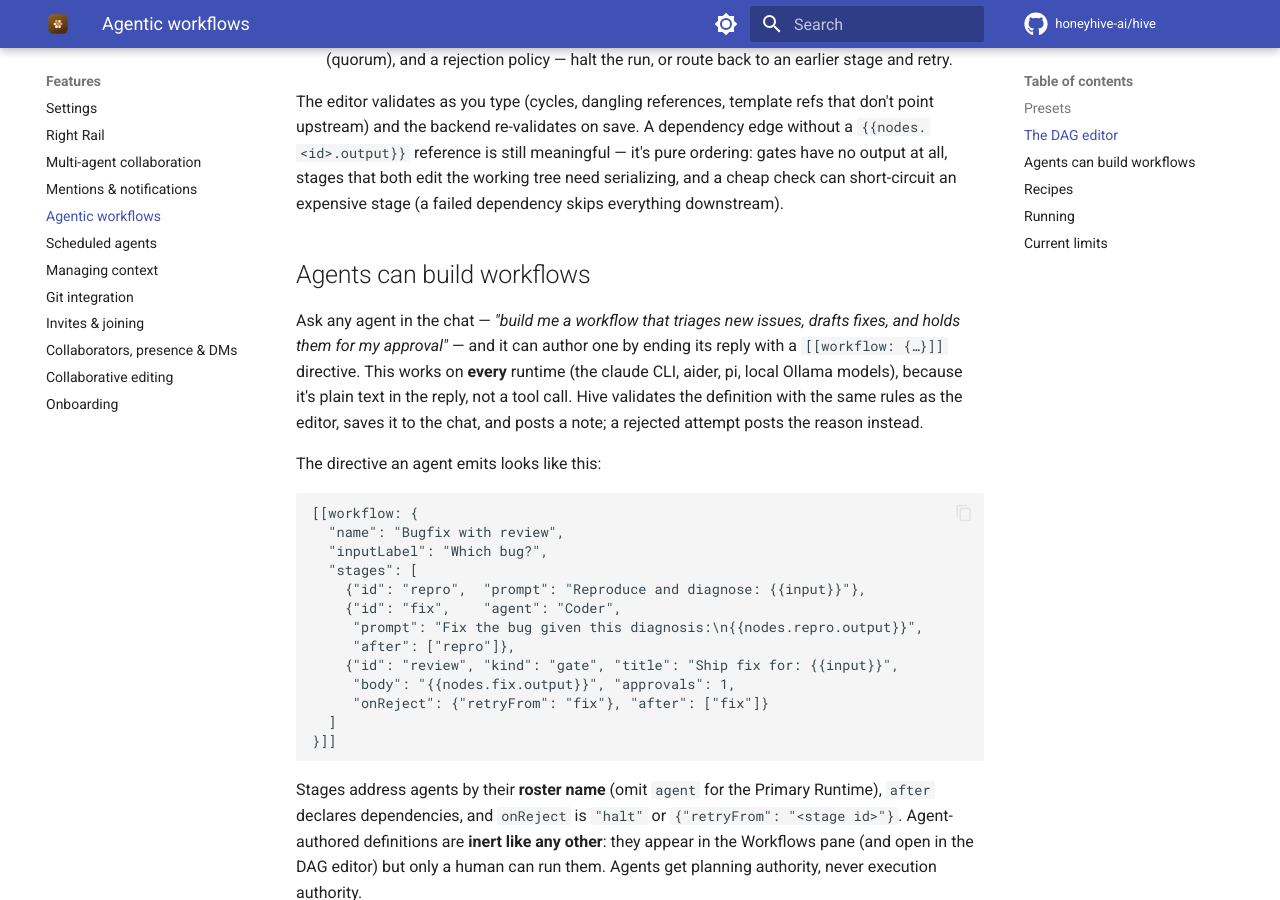
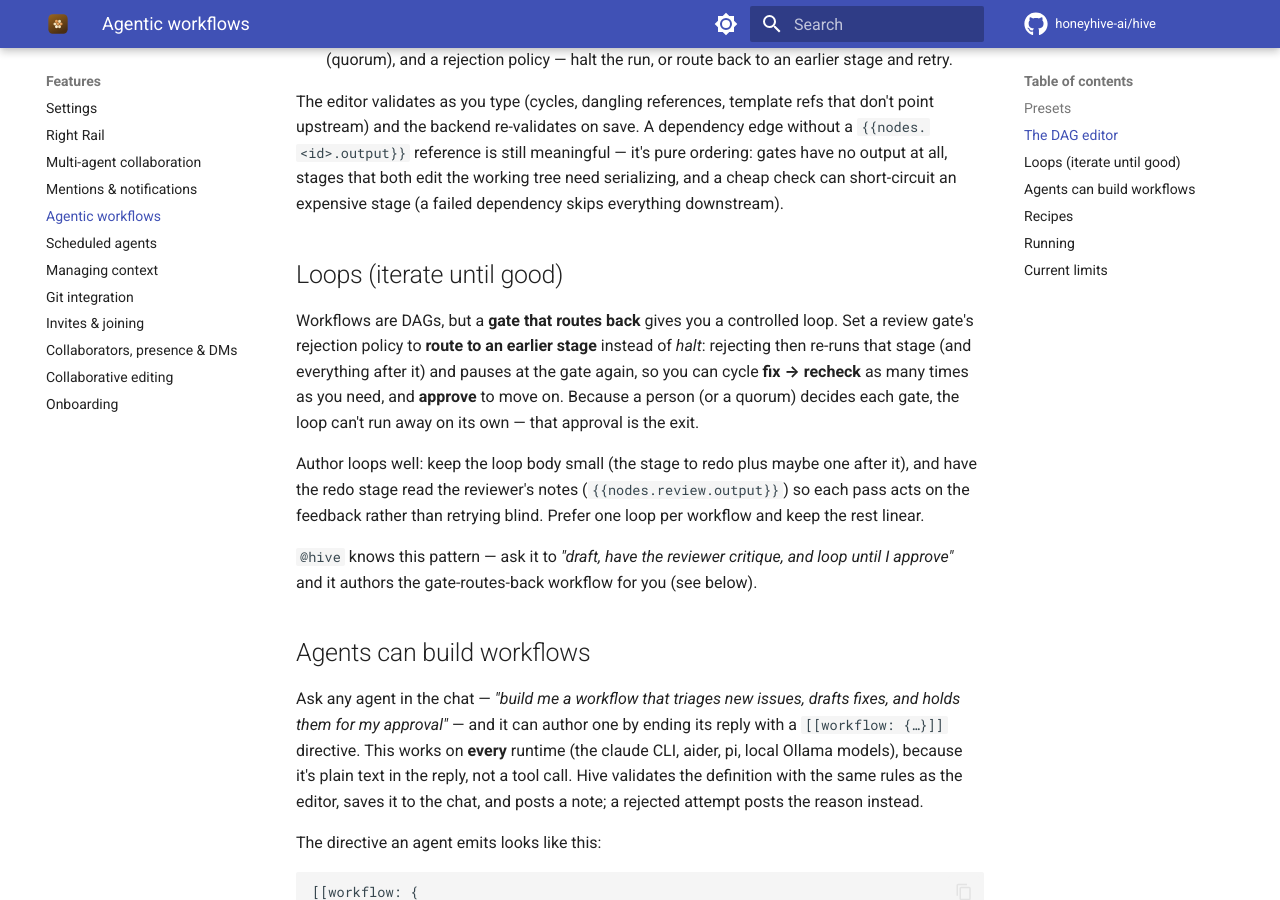
Before and after one commit to honeyhive-ai/hive, an MkDocs documentation site: the page built from docs-site/features/workflows.md, in a window 1280 px wide and 900 px high, scrolled down 1698 px. Built offline with MkDocs 1.6.1 and Material for MkDocs 9.7.7, drawn with Linux system fonts in a browser that asks for light colours; comment, search, counter and statistics services are not loaded.

Commit message:
docs(workflows): a Loops section — gate-routes-back for iterate-until-good
Documents the controlled-loop pattern (a review gate whose reject routes to an
earlier stage → fix/recheck until approved; the human gate is the exit) and that
@hive can author it on request. Matches the expanded workflow_guidance spec.

```diff
--- a/docs-site/features/workflows.md
+++ b/docs-site/features/workflows.md
@@ -59,6 +59,24 @@ meaningful — it's pure ordering: gates have no output at all, stages that
 both edit the working tree need serializing, and a cheap check can
 short-circuit an expensive stage (a failed dependency skips everything
 downstream).
+
+## Loops (iterate until good)
+
+Workflows are DAGs, but a **gate that routes back** gives you a controlled loop.
+Set a review gate's rejection policy to **route to an earlier stage** instead of
+_halt_: rejecting then re-runs that stage (and everything after it) and pauses at
+the gate again, so you can cycle **fix → recheck** as many times as you need, and
+**approve** to move on. Because a person (or a quorum) decides each gate, the loop
+can't run away on its own — that approval is the exit.
+
+Author loops well: keep the loop body small (the stage to redo plus maybe one
+after it), and have the redo stage read the reviewer's notes
+(`{{nodes.review.output}}`) so each pass acts on the feedback rather than
+retrying blind. Prefer one loop per workflow and keep the rest linear.
+
+`@hive` knows this pattern — ask it to *"draft, have the reviewer critique, and
+loop until I approve"* and it authors the gate-routes-back workflow for you (see
+below).
 
 ## Agents can build workflows
 
```
